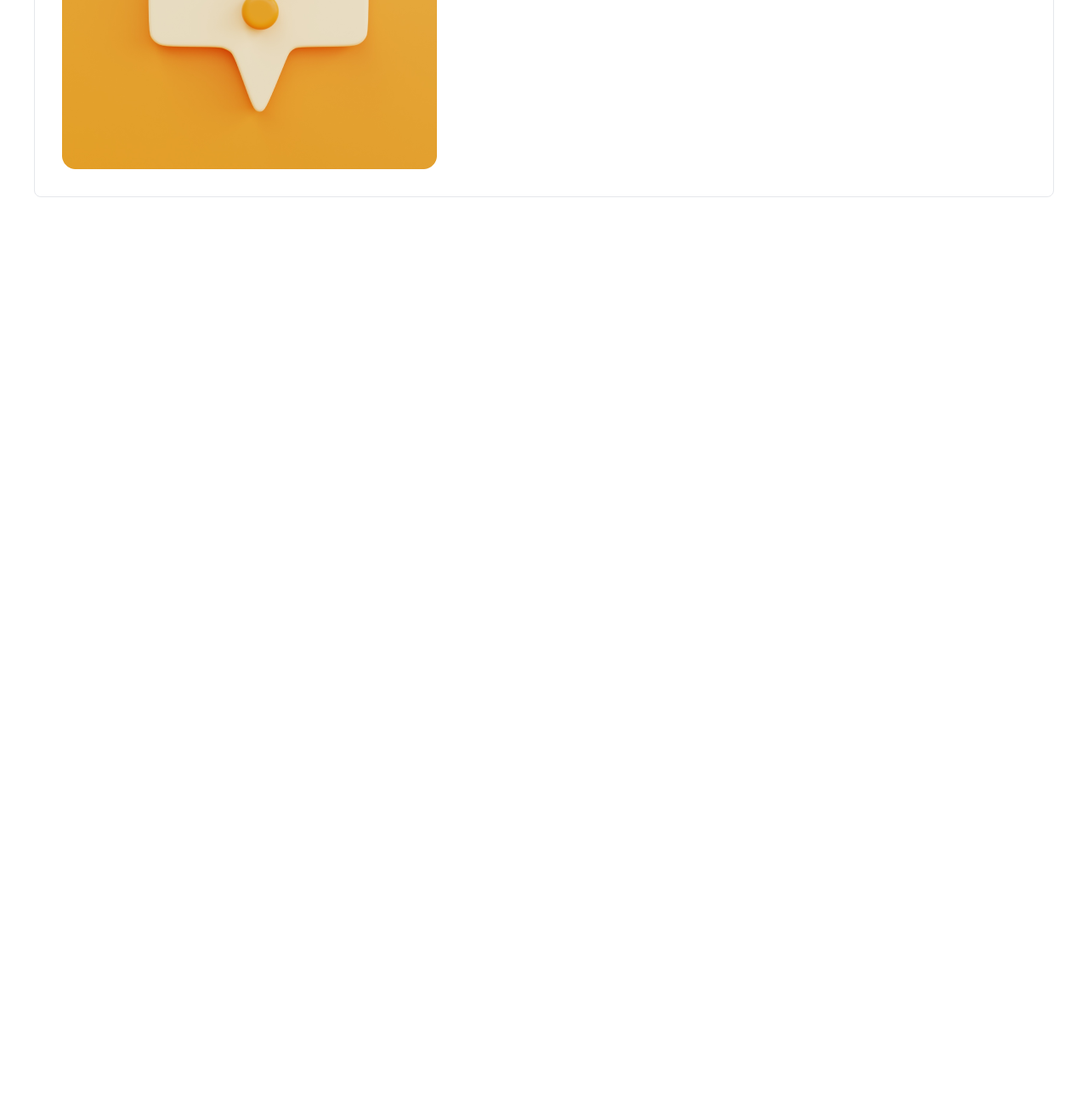
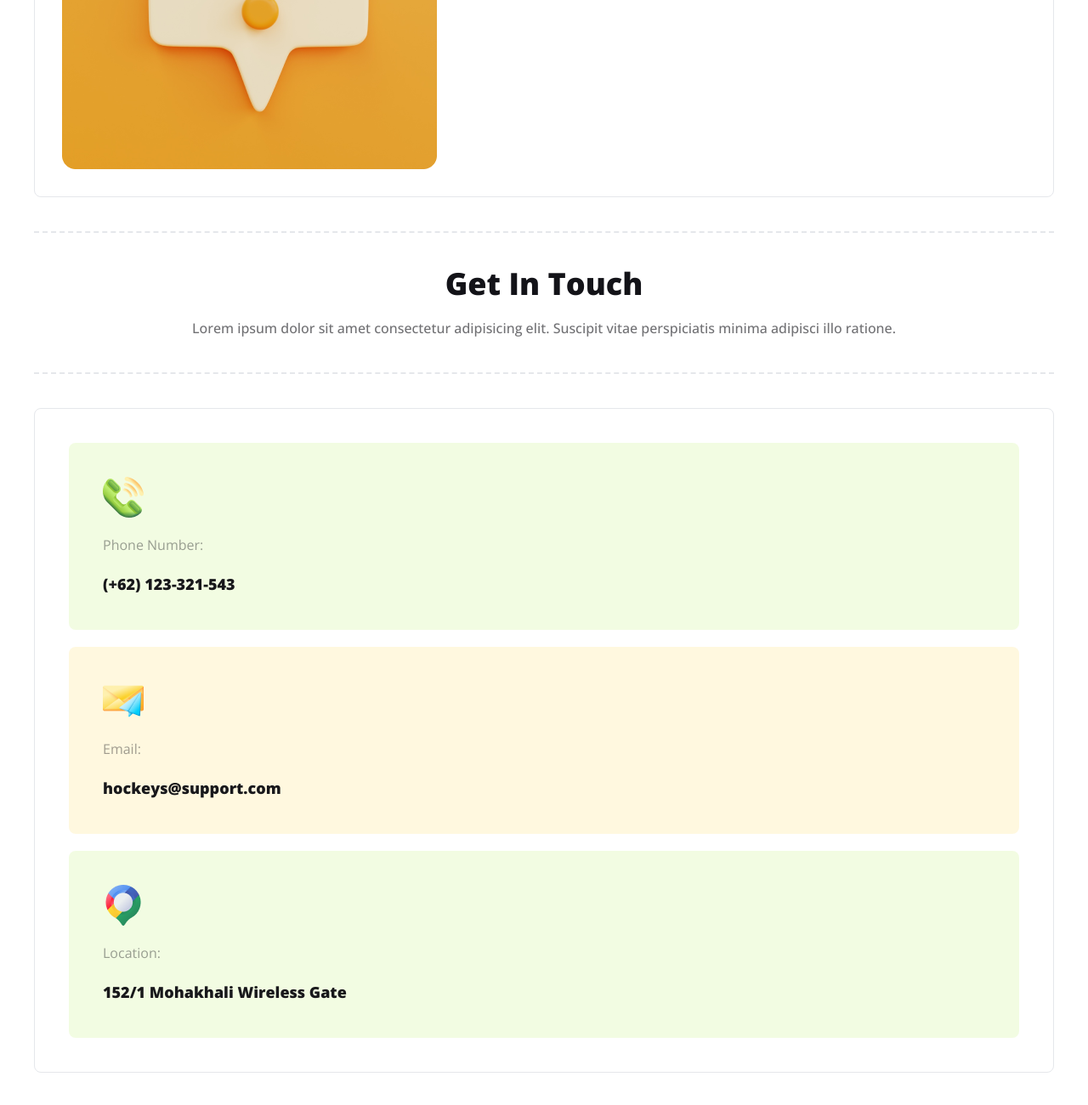
Before and after one commit to Occult09/Hockey-s-Landing-Page, a plain HTML site: page index.html in a window 1280 px wide. Shown: the part 3768-5068 px from the top of the page at 85% size. Before the commit the page ends 4040 px from the top, so only its background shows below. Drawn offline with nearby package versions, Linux system fonts and the light colour scheme.

Commit message:
completed info cards

```diff
--- a/index.html
+++ b/index.html
@@ -490,6 +490,40 @@
                 </div>
             </div>
         </section>
+        <!-- get in touch section -->
+        <section class="container mx-auto">
+            <!-- section title -->
+            <div class="text-center space-y-5 border-t-2 border-b-2 border-dashed py-10">
+                <h3 class="text-4xl font-extrabold text-[#131318]">Get In Touch</h3>
+                <p class="font-medium text-[#131318] opacity-60">Lorem ipsum dolor sit amet consectetur adipisicing
+                    elit. Suscipit vitae perspiciatis minima adipisci
+                    illo ratione.</p>
+            </div>
+            <!-- info and form -->
+            <div class="flex flex-row lg:flex-col">
+                <!-- info -->
+                <div class="border rounded-lg p-10 my-10 space-y-5">
+                    <!-- card 1 -->
+                    <div class="bg-[#BCED6D] bg-opacity-20 p-10 rounded-lg space-y-5">
+                        <img src="Images/Group 1171275317.png" alt="">
+                        <p class="text-[#131318] opacity-40">Phone Number: </p>
+                        <p class="text-lg font-extrabold">(+62) 123-321-543</p>
+                    </div>
+                    <!-- card 2 -->
+                    <div class="bg-[#FDDD5F] bg-opacity-20 p-10 rounded-lg space-y-5">
+                        <img src="Images/Group 1171275318.png" alt="">
+                        <p class="text-[#131318] opacity-40">Email: </p>
+                        <p class="text-lg font-extrabold">hockeys@support.com</p>
+                    </div>
+                    <!-- card 3 -->
+                    <div class="bg-[#BCED6D] bg-opacity-20 p-10 rounded-lg space-y-5">
+                        <img src="Images/Group 1171275321.png" alt="">
+                        <p class="text-[#131318] opacity-40">Location: </p>
+                        <p class="text-lg font-extrabold">152/1 Mohakhali Wireless Gate</p>
+                    </div>
+                </div>
+            </div>
+        </section>
     </main>
     <footer>
 
```
